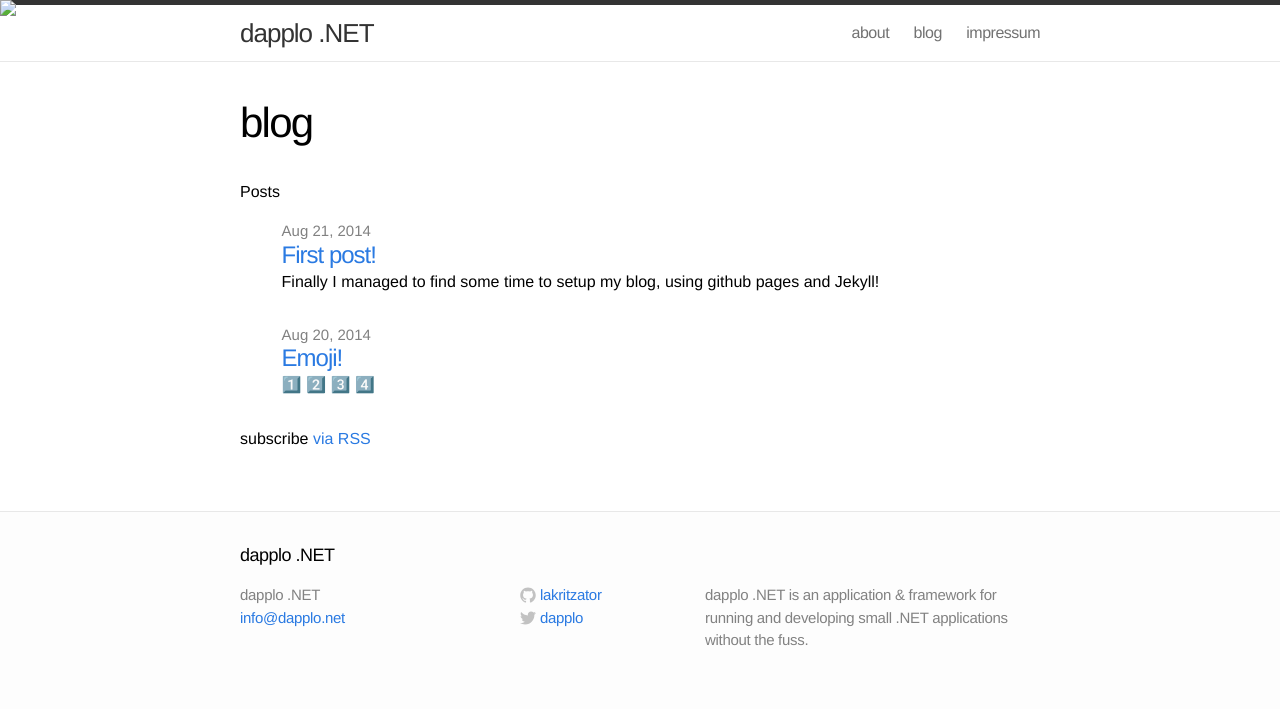
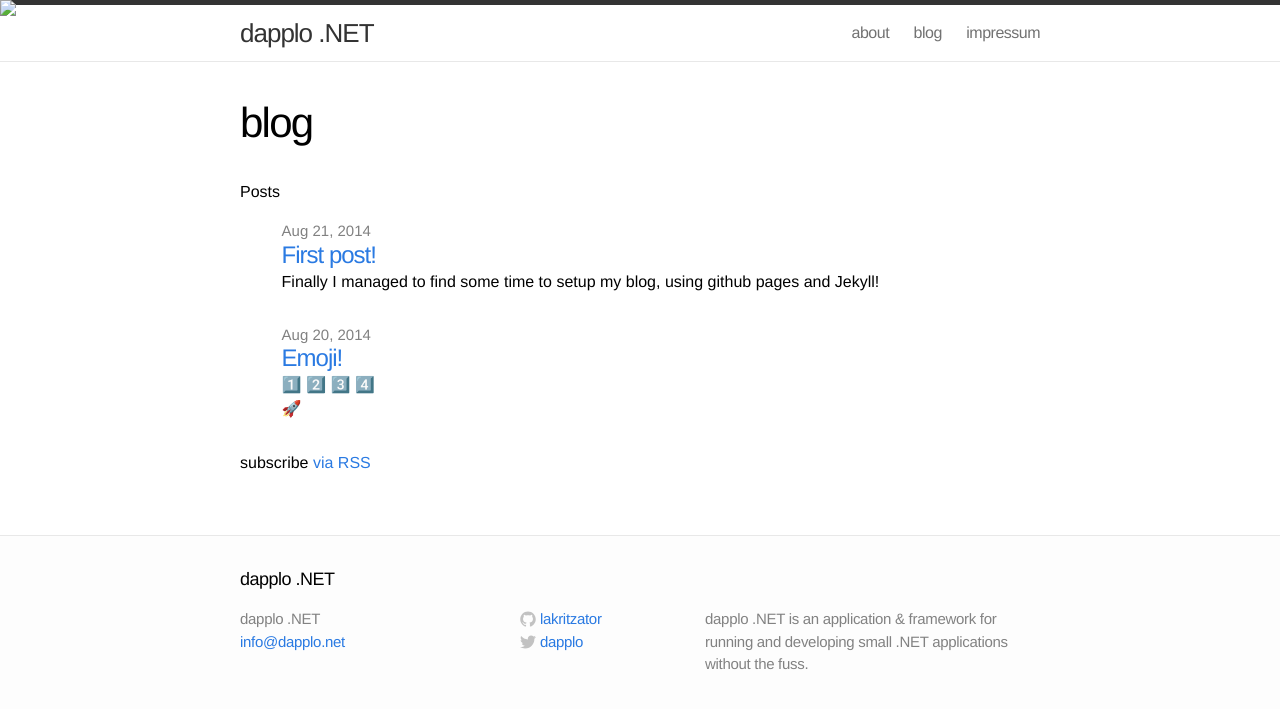
Before and after one commit to dapplo/dapplo.github.io, a Jekyll site: the page built from pages/blog.html, in a window 1280 px wide. Shown: the top 709 px of the page. Built offline with Jekyll 4.4.1, drawn with Linux system fonts in a browser that asks for light colours; emoji names are drawn with the system emoji font; Markdown is read by kramdown in place of the engine named in the settings.

Commit message:
fixed formatting in excerpt by using content instead of excerpt.

```diff
--- a/pages/blog.html
+++ b/pages/blog.html
@@ -13,7 +13,7 @@ permalink: /blog/
       <li>
         <span class="post-date">{{ post.date | date: "%b %-d, %Y" }}</span>
         <a class="post-link" href="{{ post.url | prepend: site.baseurl }}">{{ post.title }}</a>
-		{{ post.excerpt | markdownify }}
+		{{ post.content | truncatewords: 50 }}
       </li>
     {% endfor %}
   </ul>
```
